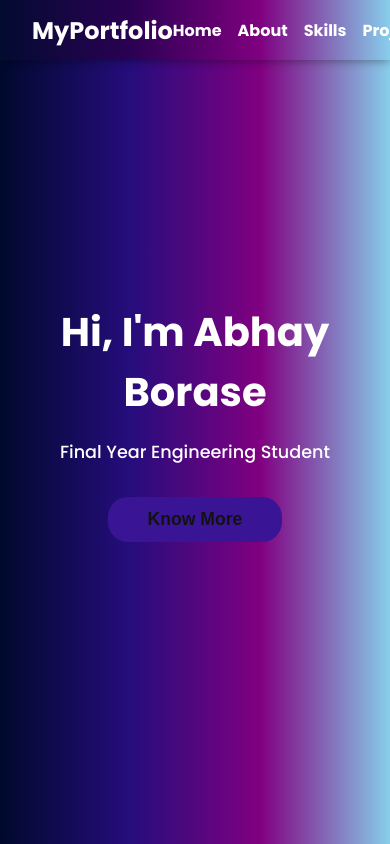
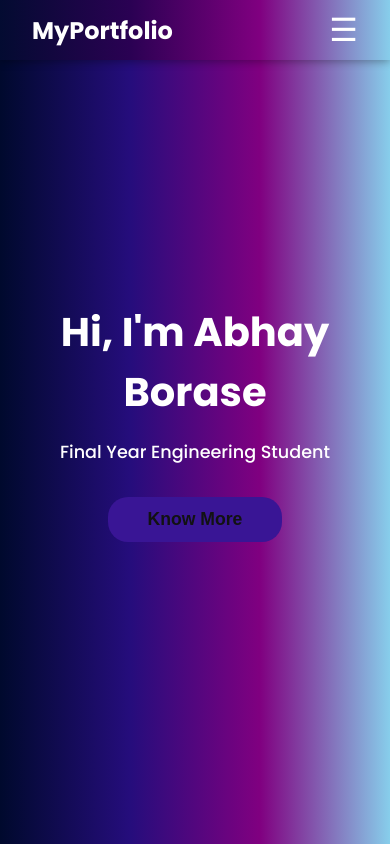
Before and after one commit to ab-1402/my-portfolio, an Angular app: page / in a window 390 px wide. Built offline with nearby package versions, Linux system fonts and the light colour scheme.

Commit message:
Make navbar responsive with hamburger menu for mobile devices

```diff
--- a/src/app/components/navbar/navbar.component.css
+++ b/src/app/components/navbar/navbar.component.css
@@ -2,13 +2,13 @@
   position: fixed;
   top: 0;
   width: 100%;
-  background: linear-gradient(90deg, #030b31, #2a0153,purple,skyblue);
+  background: linear-gradient(90deg, #030b31, #2a0153, purple, skyblue);
   height: 60px;
   display: flex;
   align-items: center;
   justify-content: space-between;
   padding: 0 2rem;
-  box-shadow: 0 2px 8px rgba(0,0,0,0.3);
+  box-shadow: 0 2px 8px rgba(0, 0, 0, 0.3);
   z-index: 9999;
 }
 
@@ -19,12 +19,22 @@
   user-select: none;
 }
 
+/* Hamburger */
+.hamburger {
+  display: none;
+  font-size: 2rem;
+  color: white;
+  cursor: pointer;
+}
+
+/* Navbar links */
 .navbar ul {
   list-style: none;
   display: flex;
   gap: 2rem;
   margin: 0;
   padding: 0;
+  transition: max-height 0.3s ease;
 }
 
 .navbar a {
@@ -40,8 +50,27 @@
   color: #ffd700;
 }
 
+/* Mobile Styles */
 @media (max-width: 768px) {
+  .hamburger {
+    display: block;
+  }
+
   .navbar ul {
+    position: absolute;
+    top: 60px;
+    left: 0;
+    background: linear-gradient(90deg, #030b31, #2a0153, purple, skyblue);
+    width: 100%;
+    flex-direction: column;
+    align-items: center;
     gap: 1rem;
+    max-height: 0;
+    overflow: hidden;
+  }
+
+  .navbar ul.active {
+    max-height: 300px; /* adjust based on number of links */
+    padding: 1rem 0;
   }
 }
--- a/src/app/components/navbar/navbar.component.html
+++ b/src/app/components/navbar/navbar.component.html
@@ -1,10 +1,15 @@
 <nav class="navbar">
   <div class="logo">MyPortfolio</div>
-  <ul>
-    <li><a routerLink="/">Home</a></li>
-    <li><a routerLink="/about">About</a></li>
-    <li><a routerLink="/skills">Skills</a></li>
-    <li><a routerLink="/projects">Projects</a></li>
-    <li><a routerLink="/contact">Contact</a></li>
+
+  <div class="hamburger" (click)="toggleMenu()">
+    &#9776;
+  </div>
+
+  <ul [class.active]="menuOpen">
+    <li><a routerLink="/" (click)="closeMenu()">Home</a></li>
+    <li><a routerLink="/about" (click)="closeMenu()">About</a></li>
+    <li><a routerLink="/skills" (click)="closeMenu()">Skills</a></li>
+    <li><a routerLink="/projects" (click)="closeMenu()">Projects</a></li>
+    <li><a routerLink="/contact" (click)="closeMenu()">Contact</a></li>
   </ul>
 </nav>
--- a/src/app/components/navbar/navbar.component.ts
+++ b/src/app/components/navbar/navbar.component.ts
@@ -1,5 +1,4 @@
 import { Component } from '@angular/core';
-import { ViewportScroller } from '@angular/common';
 
 @Component({
   selector: 'app-navbar',
@@ -7,5 +6,13 @@ import { ViewportScroller } from '@angular/common';
   styleUrls: ['./navbar.component.css']
 })
 export class NavbarComponent {
+  menuOpen = false;
 
+  toggleMenu() {
+    this.menuOpen = !this.menuOpen;
+  }
+
+  closeMenu() {
+    this.menuOpen = false;
+  }
 }
```
